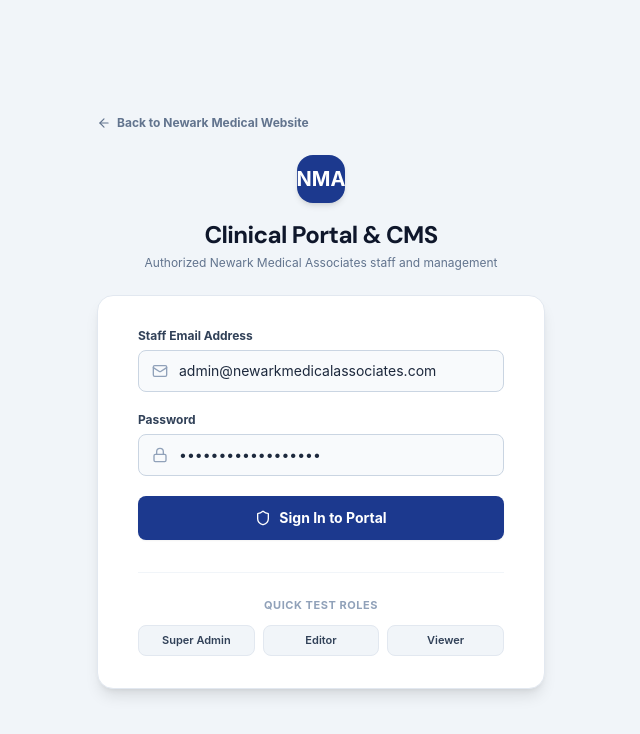
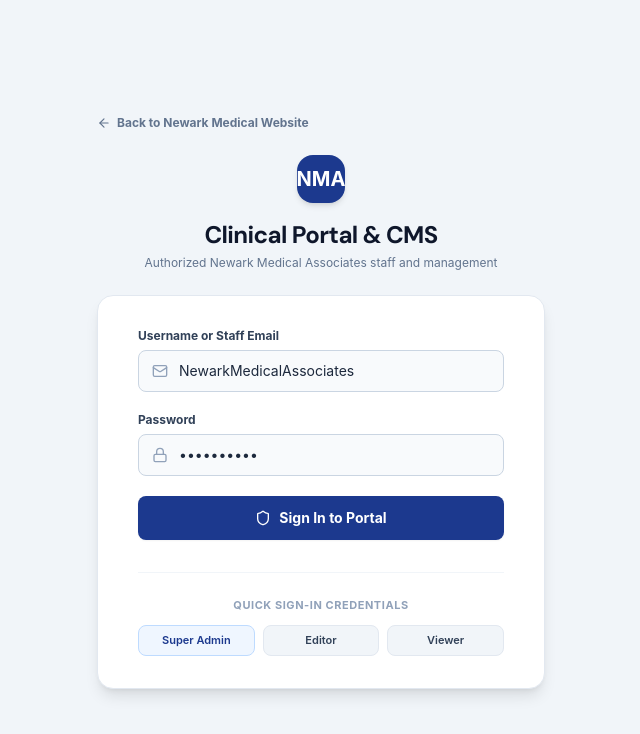
Before and after one commit to devalgadhviqwe/Deval-Gadhvi-, a React (Vite) app: page /admin/login in a window 1280 px wide. Shown: the top 734 px of the page, without its empty margins (319-959 px from the left). Built offline with nearby package versions, Linux system fonts and the light colour scheme; no server answers.

Commit message:
Update admin credentials to NewarkMedicalAssociates / Newark with Netlify static authentication

```diff
--- a/data/clinic_data.json
+++ b/data/clinic_data.json
@@ -2,9 +2,9 @@
   "users": [
     {
       "id": "usr-1",
-      "name": "Dr. Prahlad Gadhavi (Super Admin)",
-      "email": "admin@newarkmedicalassociates.com",
-      "passwordHash": "$2b$10$380B0RxRZ84Z7Tmd3lCuw.bnE9u6r9Rce/DqMeXU.0v49J9p6I3Fi",
+      "name": "Newark Medical Associates Admin",
+      "email": "NewarkMedicalAssociates",
+      "passwordHash": "$2b$10$1p1MbwZNo4XjWHbfS8rN5eKhPl.4eI1QaMrceMxO265JJZy.S17W.",
       "role": "super_admin",
       "createdAt": "2026-10-09T06:54:13.120Z"
     },
--- a/src/context/AuthContext.tsx
+++ b/src/context/AuthContext.tsx
@@ -31,11 +31,13 @@ export const AuthProvider: React.FC<{ children: React.ReactNode }> = ({ children
           headers: { Authorization: `Bearer ${savedToken}` }
         })
           .then((res) => {
-            if (!res.ok) {
+            if (res.status === 401) {
               logout();
             }
           })
-          .catch(() => {})
+          .catch(() => {
+            // In static deployment mode (Netlify), maintain existing session
+          })
           .finally(() => setIsLoading(false));
       } catch {
         logout();
--- a/src/pages/admin/AdminLoginPage.tsx
+++ b/src/pages/admin/AdminLoginPage.tsx
@@ -7,8 +7,8 @@ export const AdminLoginPage: React.FC = () => {
   const { login } = useAuth();
   const navigate = useNavigate();
 
-  const [email, setEmail] = useState('admin@newarkmedicalassociates.com');
-  const [password, setPassword] = useState('AdminPassword2026!');
+  const [username, setUsername] = useState('NewarkMedicalAssociates');
+  const [password, setPassword] = useState('Newark$123');
   const [loading, setLoading] = useState(false);
   const [error, setError] = useState<string | null>(null);
 
@@ -17,36 +17,71 @@ export const AdminLoginPage: React.FC = () => {
     setLoading(true);
     setError(null);
 
+    const cleanUser = username.trim();
+    const cleanPass = password.trim();
+
+    // 1. First attempt server login if backend API is reachable
     try {
       const res = await fetch('/api/auth/login', {
         method: 'POST',
         headers: { 'Content-Type': 'application/json' },
-        body: JSON.stringify({ email, password })
+        body: JSON.stringify({ email: cleanUser, username: cleanUser, password: cleanPass })
       });
 
-      const data = await res.json();
-      if (!res.ok) {
-        throw new Error(data.error || 'Login failed');
+      const contentType = res.headers.get('content-type');
+      if (res.ok && contentType && contentType.includes('application/json')) {
+        const data = await res.json();
+        login(data.token, data.user);
+        navigate('/admin');
+        return;
+      } else if (!res.ok && contentType && contentType.includes('application/json')) {
+        const data = await res.json();
+        throw new Error(data.error || 'Invalid credentials');
       }
+    } catch (apiErr: any) {
+      if (apiErr.message === 'Invalid credentials' || apiErr.message === 'Invalid email or password') {
+        setError(apiErr.message);
+        setLoading(false);
+        return;
+      }
+      // If network error / 404 on static hosting like Netlify, fall back to client authentication
+    }
 
-      login(data.token, data.user);
+    // 2. Client-side authentication fallback for static deployments (Netlify)
+    const isValidAdmin =
+      (cleanUser.toLowerCase() === 'newarkmedicalassociates' || cleanUser.toLowerCase() === 'admin@newarkmedicalassociates.com') &&
+      cleanPass === 'Newark$123';
+
+    const isValidEditor = cleanUser.toLowerCase() === 'editor@newarkmedicalassociates.com' && cleanPass === 'EditorPassword2026!';
+    const isValidViewer = cleanUser.toLowerCase() === 'viewer@newarkmedicalassociates.com' && cleanPass === 'ViewerPassword2026!';
+
+    if (isValidAdmin || isValidEditor || isValidViewer) {
+      const role = isValidAdmin ? 'super_admin' : (isValidEditor ? 'editor' : 'viewer');
+      const staticUser = {
+        id: isValidAdmin ? 'usr-1' : (isValidEditor ? 'usr-2' : 'usr-3'),
+        name: isValidAdmin ? 'Newark Medical Associates Admin' : (isValidEditor ? 'Clinical Content Editor' : 'Clinical Auditor'),
+        email: cleanUser,
+        role: role as any,
+        createdAt: new Date().toISOString()
+      };
+      const staticToken = `nma-jwt-${role}-${Date.now()}`;
+      login(staticToken, staticUser);
       navigate('/admin');
-    } catch (err: any) {
-      setError(err.message || 'Authentication error');
-    } finally {
-      setLoading(false);
+    } else {
+      setError('Invalid username or password. Please verify your credentials.');
     }
+    setLoading(false);
   };
 
   const setCredentials = (role: 'admin' | 'editor' | 'viewer') => {
     if (role === 'admin') {
-      setEmail('admin@newarkmedicalassociates.com');
-      setPassword('AdminPassword2026!');
+      setUsername('NewarkMedicalAssociates');
+      setPassword('Newark$123');
     } else if (role === 'editor') {
-      setEmail('editor@newarkmedicalassociates.com');
+      setUsername('editor@newarkmedicalassociates.com');
       setPassword('EditorPassword2026!');
     } else {
-      setEmail('viewer@newarkmedicalassociates.com');
+      setUsername('viewer@newarkmedicalassociates.com');
       setPassword('ViewerPassword2026!');
     }
     setError(null);
@@ -86,15 +121,16 @@ export const AdminLoginPage: React.FC = () => {
           <form onSubmit={handleSubmit} className="space-y-5">
             <div>
               <label className="block text-xs font-bold text-slate-700 mb-1.5">
-                Staff Email Address
+                Username or Staff Email
               </label>
               <div className="relative">
                 <Mail className="w-4 h-4 text-slate-400 absolute left-3.5 top-1/2 -translate-y-1/2" />
                 <input
-                  type="email"
+                  type="text"
                   required
-                  value={email}
-                  onChange={(e) => setEmail(e.target.value)}
+                  value={username}
+                  onChange={(e) => setUsername(e.target.value)}
+                  placeholder="NewarkMedicalAssociates"
                   className="w-full pl-10 pr-4 py-2.5 text-sm bg-slate-50 border border-slate-300 rounded-lg focus:bg-white focus:outline-hidden focus:ring-2 focus:ring-blue-900/20 focus:border-blue-900"
                 />
               </div>
@@ -111,6 +147,7 @@ export const AdminLoginPage: React.FC = () => {
                   required
                   value={password}
                   onChange={(e) => setPassword(e.target.value)}
+                  placeholder="Newark$123"
                   className="w-full pl-10 pr-4 py-2.5 text-sm bg-slate-50 border border-slate-300 rounded-lg focus:bg-white focus:outline-hidden focus:ring-2 focus:ring-blue-900/20 focus:border-blue-900"
                 />
               </div>
@@ -119,7 +156,7 @@ export const AdminLoginPage: React.FC = () => {
             <button
               type="submit"
               disabled={loading}
-              className="w-full flex justify-center items-center gap-2 py-3 px-4 text-sm font-bold text-white bg-blue-900 hover:bg-blue-800 disabled:opacity-60 rounded-lg shadow-xs hover:shadow-sm transition-colors"
+              className="w-full flex justify-center items-center gap-2 py-3 px-4 text-sm font-bold text-white bg-blue-900 hover:bg-blue-800 disabled:opacity-60 rounded-lg shadow-xs hover:shadow-sm transition-colors cursor-pointer"
             >
               <Shield className="w-4 h-4" />
               <span>{loading ? 'Authenticating...' : 'Sign In to Portal'}</span>
@@ -129,13 +166,13 @@ export const AdminLoginPage: React.FC = () => {
           {/* Quick Demo Role Switcher for Testing */}
           <div className="mt-8 pt-6 border-t border-slate-100">
             <span className="text-[11px] font-bold uppercase tracking-wider text-slate-400 block mb-3 text-center">
-              Quick Test Roles
+              Quick Sign-In Credentials
             </span>
             <div className="grid grid-cols-3 gap-2">
               <button
                 type="button"
                 onClick={() => setCredentials('admin')}
-                className="py-1.5 px-2 text-[11px] font-semibold text-slate-700 bg-slate-100 hover:bg-blue-50 hover:text-blue-900 rounded-lg border border-slate-200 transition-colors text-center"
+                className="py-1.5 px-2 text-[11px] font-semibold text-blue-900 bg-blue-50 hover:bg-blue-100 rounded-lg border border-blue-200 transition-colors text-center"
               >
                 Super Admin
               </button>
```
Also changed, not shown: 2 other files (tests, documents, lock files or other folders).
